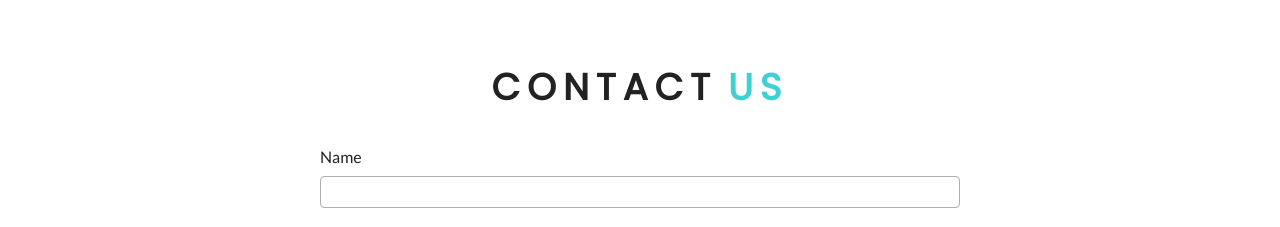
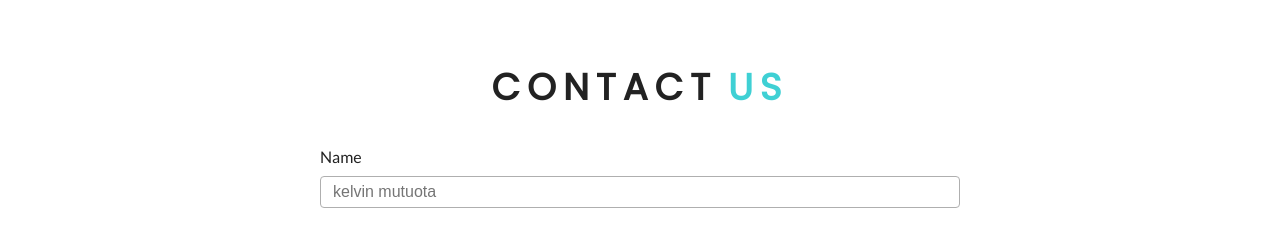
Before and after one commit to mutuotakelvin/tourismSite, a Gatsby site: page /contact in a window 1280 px wide. Shown: the part 719-946 px from the top of the page. Built offline with nearby package versions, Linux system fonts and the light colour scheme; Gatsby itself is replaced by a stand-in of ours.

Commit message:
clean up

```diff
--- a/src/components/contact/Contact.js
+++ b/src/components/contact/Contact.js
@@ -19,7 +19,7 @@ const Contact = () => {
               name="name"
               id="name"
               className={styles.formControl}
-              placeholdder="kelvin mutuota"
+              placeholder="kelvin mutuota"
             />
           </div>
           <div>
```
